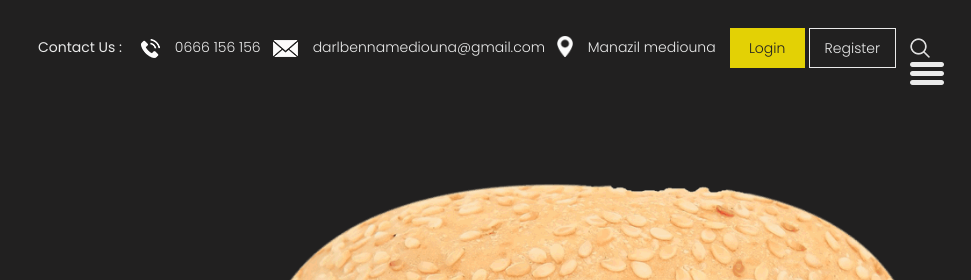
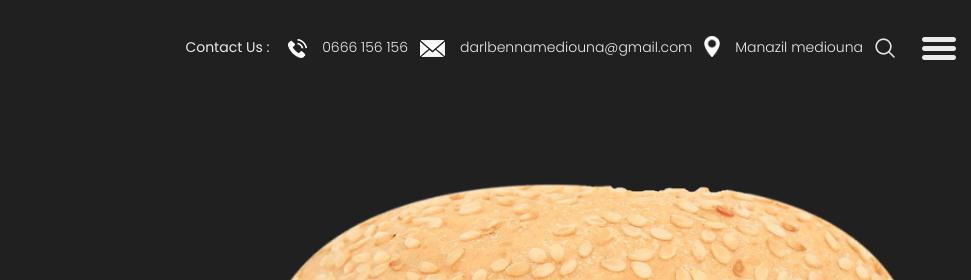
Before and after one commit to baderelfachtali/baderelfachtali.github.io, a plain HTML site: page index.html in a window 1280 px wide. Shown: the top 280 px of the page, 309-1280 px from the left. Drawn offline with Linux system fonts and the light colour scheme.

Commit message:
Update index.html

```diff
--- a/index.html
+++ b/index.html
@@ -85,7 +85,6 @@
                                 <li class="dinone">Contact Us : <img style="margin-right: 15px;margin-left: 15px;" src="images/phone_icon.png" alt="#"><a href="#">0666 156 156</a></li>
                                 <li class="dinone"><img style="margin-right: 15px;" src="images/mail_icon.png" alt="#"><a href="#">darlbennamediouna@gmail.com</a></li>
                                 <li class="dinone"><img style="margin-right: 15px;height: 21px;position: relative;top: -2px;" src="images/location_icon.png" alt="#"><a href="#">Manazil mediouna</a></li>
-                                <li class="button_user"><a class="button active" href="#">Login</a><a class="button" href="#">Register</a></li>
                                 <li><img style="margin-right: 15px;" src="images/search_icon.png" alt="#"></li>
                                 <li>
                                     <button type="button" id="sidebarCollapse">
```
